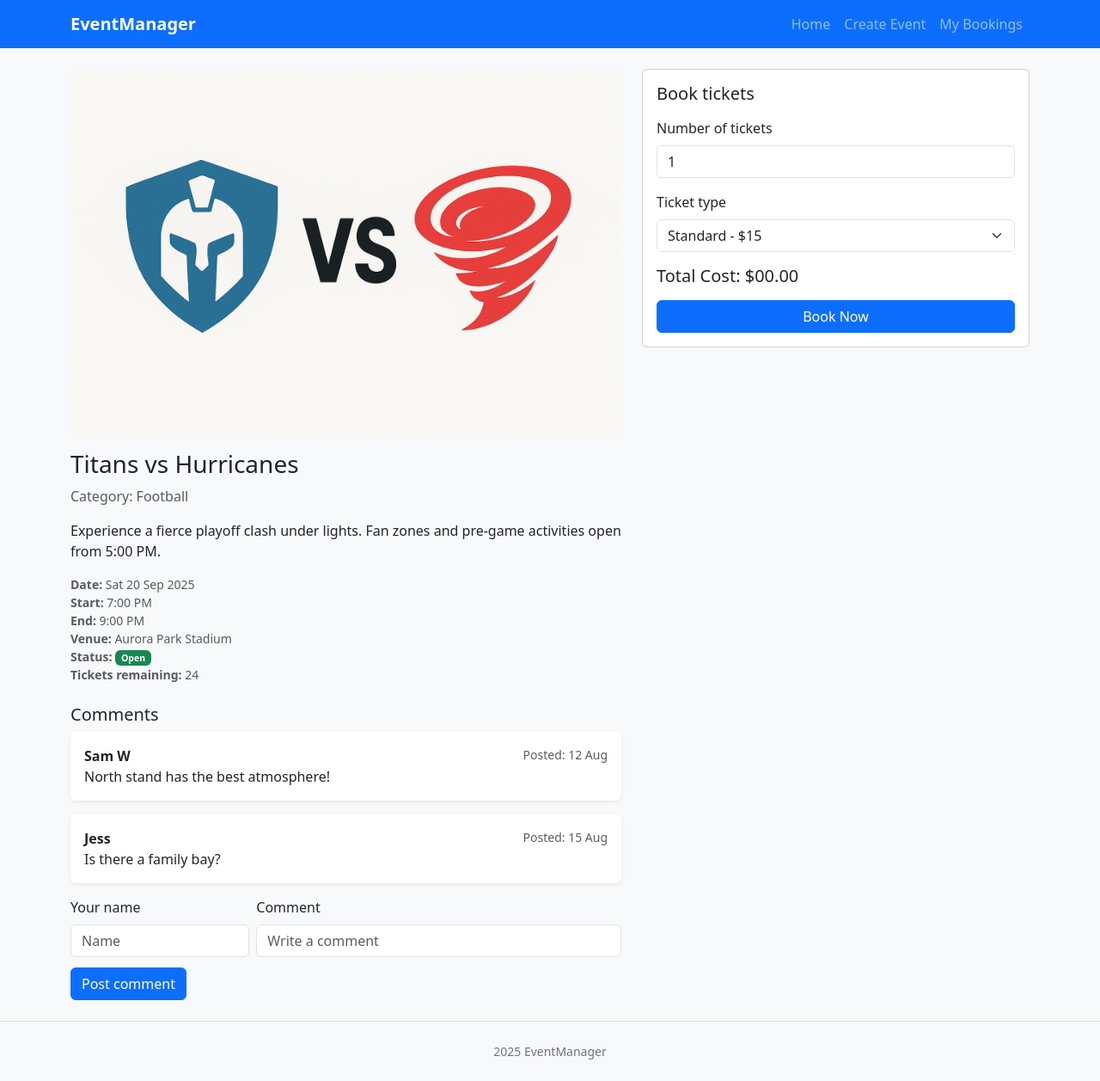
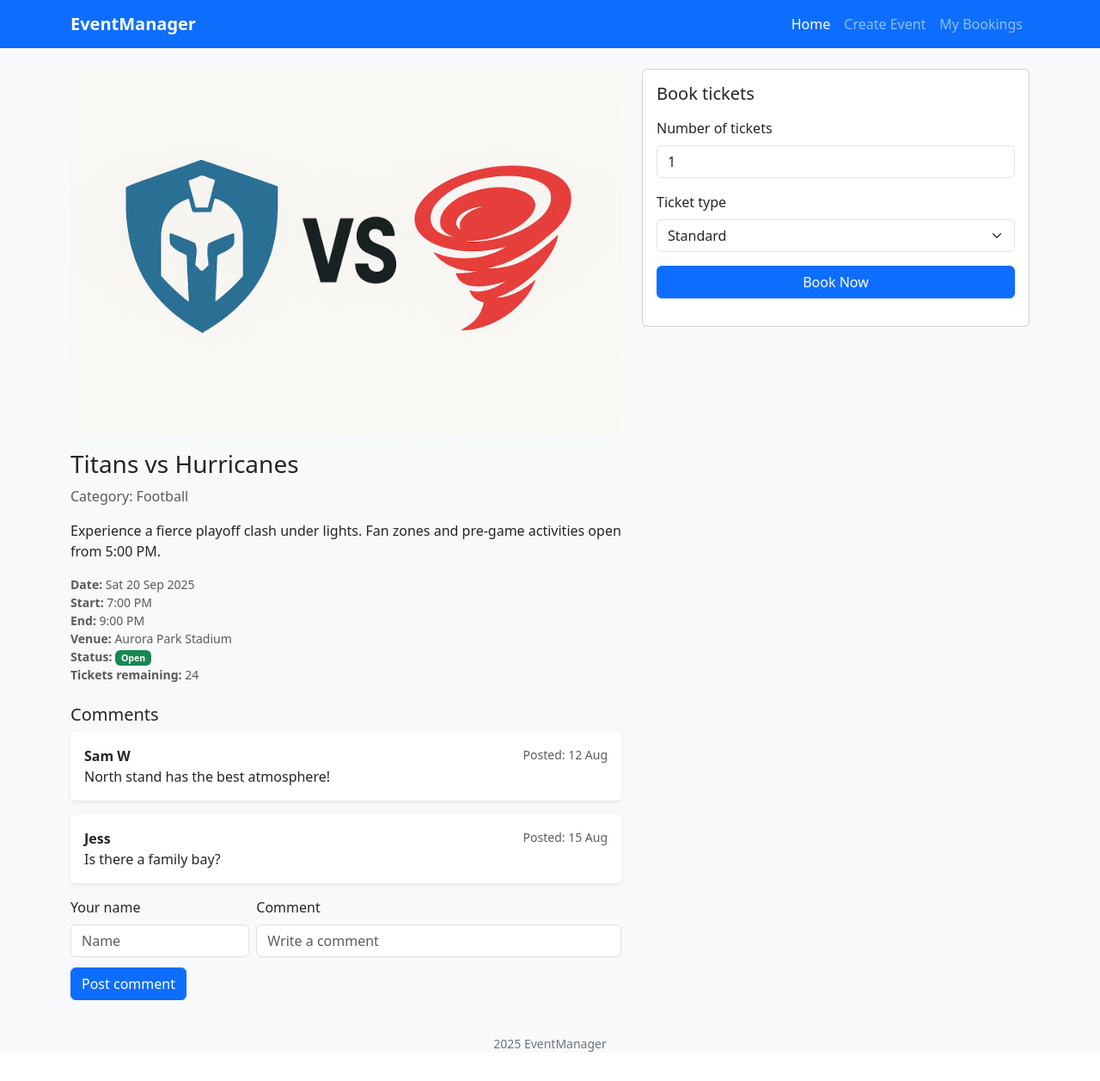
Before and after one commit to vinnie-everton/iab207-at2, a Flask app: page /event in a window 1280 px wide. Shown: the whole page at 86% size. After the commit the page ends 1223 px from the top, so only its background shows below. Run offline with Flask 3, Linux system fonts and the light colour scheme; some libraries are stand-ins or nearby versions.

Commit message:
Update event.html
Removed base template hero from the event page. The navbar and footer from the base template is included.

```diff
--- a/a2_starter_code/projectfile/website/templates/event.html
+++ b/a2_starter_code/projectfile/website/templates/event.html
@@ -1,34 +1,16 @@
-<!doctype html>
-<html lang="en">
-<head>
-  <meta charset="utf-8">
-  <meta name="viewport" content="width=device-width, initial-scale=1">
-  <title>Event Manager — Event Details</title>
-  <link href="https://cdn.jsdelivr.net/npm/bootstrap@5.3.3/dist/css/bootstrap.min.css" rel="stylesheet">
-  <link href="./static/style/style.css" rel="stylesheet">
-</head>
-<body>
-  <nav class="navbar navbar-expand-lg navbar-dark bg-primary">
-    <div class="container">
-      <a class="navbar-brand" href="index.html">EventManager</a>
-      <button class="navbar-toggler" type="button" data-bs-toggle="collapse" data-bs-target="#nav">
-        <span class="navbar-toggler-icon"></span>
-      </button>
-      <div id="nav" class="collapse navbar-collapse">
-        <ul class="navbar-nav ms-auto">
-          <li class="nav-item"><a class="nav-link" href="index.html">Home</a></li>
-          <li class="nav-item"><a class="nav-link" href="create.html">Create Event</a></li>
-          <li class="nav-item"><a class="nav-link" href="history.html">My Bookings</a></li>
-        </ul>
-      </div>
-    </div>
-  </nav>
+{% extends "base.html" %}
+
+{% block hero %}
+
+{% endblock %}
+
+{% block content %}
 
   <main class="py-4">
     <div class="container">
       <div class="row g-4">
         <div class="col-lg-7">
-          <img src="./static/img/event1.jpg" class="w-100 rounded-3 mb-3" alt="Titans vs Hurricanes">
+          <img src="{{ url_for('static', filename= 'img/event1.jpg') }}"  class="w-100 rounded-3 mb-3" alt="Titans vs Hurricanes">
           <h1 class="h3">Titans vs Hurricanes</h1>
           <p class="text-muted">Category: Football</p>
           <p>Experience a fierce playoff clash under lights. Fan zones and pre-game activities open from 5:00 PM.</p>
@@ -79,7 +61,6 @@
           </section>
         </div>
 
-        <!-- include total cost at bottom of ticket purchase-->
         <div class="col-lg-5">
           <div class="card">
             <div class="card-body">
@@ -92,14 +73,10 @@
                 <div class="mb-3">
                   <label for="ticketType" class="form-label">Ticket type</label>
                   <select id="ticketType" class="form-select">
-                    <option>Standard - $15</option>
-                    <option>Premium - $30</option>
-                    <option>Family - $50</option>
+                    <option>Standard</option>
+                    <option>Premium</option>
+                    <option>Family</option>
                   </select>
-                </div>
-                <!-- added total cost - will have to be interactive later-->
-                <div class="mb-3">
-                  <h3 class="h5 mb-3">Total Cost: $00.00</h3>
                 </div>
                 <button class="btn btn-primary w-100" type="button">Book Now</button>
               </form>
@@ -111,10 +88,4 @@
     </div>
   </main>
 
-  <footer class="py-4 border-top">
-    <div class="container text-center small">2025 EventManager</div>
-  </footer>
-
-  <script src="https://cdn.jsdelivr.net/npm/bootstrap@5.3.3/dist/js/bootstrap.bundle.min.js"></script>
-</body>
-</html>
+      {% endblock %}
```
